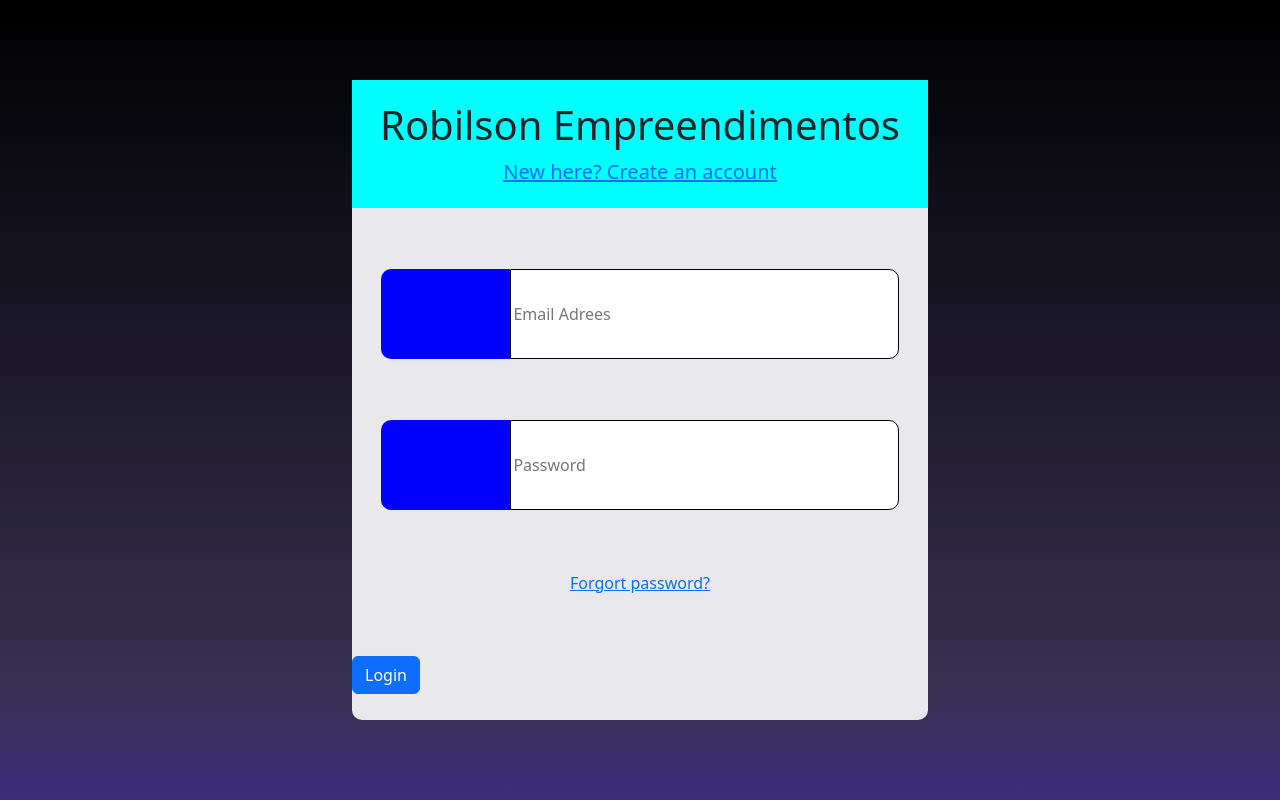
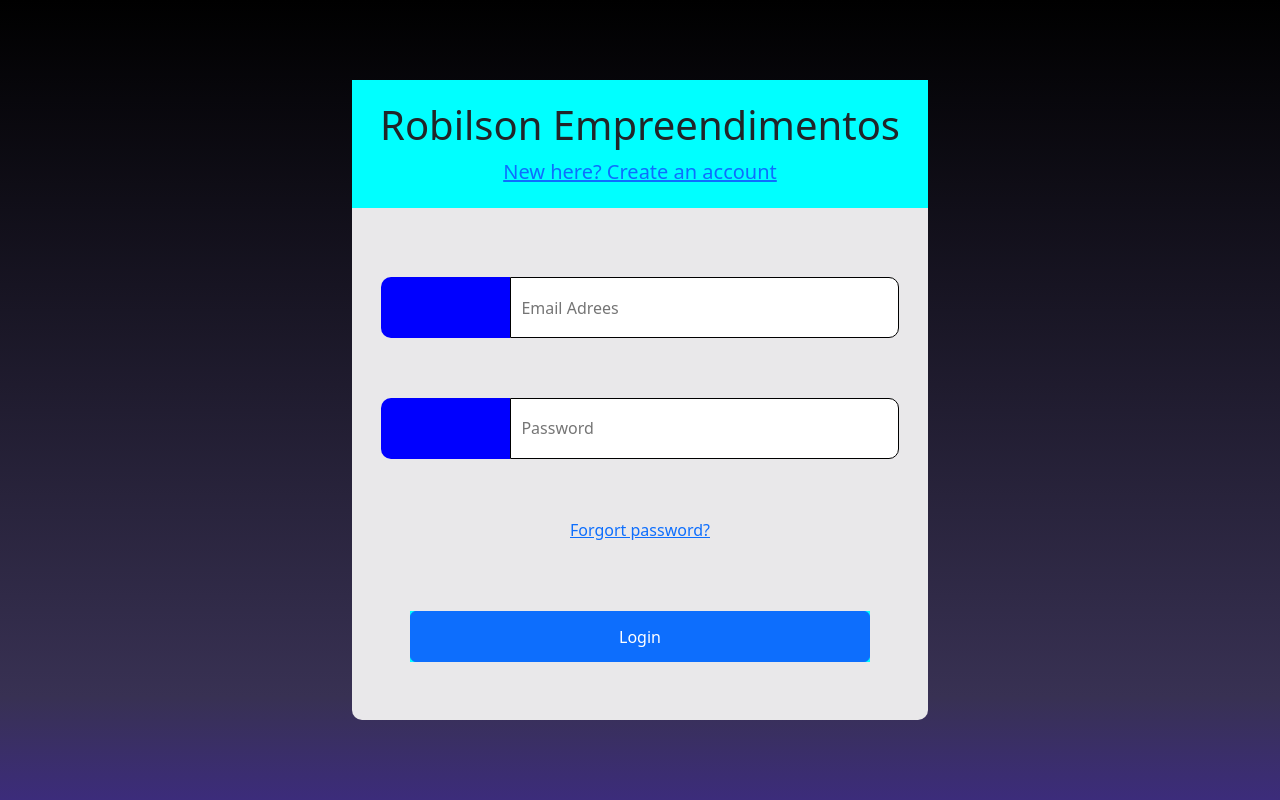
Before and after one commit to Gabz047/projetoLogin, a Vue app: page / in a window 1280 px wide. Built offline with nearby package versions, Linux system fonts and the light colour scheme.

Commit message:
login css in progress | just some changes in css: sizes of inputs and btns

```diff
--- a/src/views/login.vue
+++ b/src/views/login.vue
@@ -28,7 +28,7 @@ const required = {
         <a href="">Forgort password?</a>
       </div>
       <div class="c-btnLogin">
-        <button type="submit" class="btn btn-primary" @click="">Login</button>
+        <button type="submit" class="btn btn-primary" @click="login">Login</button>
       </div>
     </section>
   </main>
@@ -50,6 +50,15 @@ const required = {
     height: 80vh;
     border-radius: 10px;
     background-color: #E9E8EA;
+    display: flex;
+    flex-wrap: wrap;
+    flex-direction: column;
+    justify-content: space-between;
+    align-items: center;
+  }
+
+  .input {
+    padding: 10px;
   }
 
   .c-mainTxt {
@@ -69,7 +78,7 @@ const required = {
 
   .c-inputField {
     width: 100%;
-    height: 70%;
+    height: 60%;
     display: flex;
     flex-direction: column;
     justify-content: space-evenly;
@@ -78,7 +87,7 @@ const required = {
 
   .cput {
     width: 90%;
-    height: 20%;
+    height: 16%;
     display: flex;
     justify-content: space-between;
   }
@@ -103,4 +112,16 @@ const required = {
     border-radius: 0 10px 10px 0;
     border: 1px solid black;
   }
+
+  .c-btnLogin {
+    width: 80%;
+    height: 8%;
+    background-color: aqua;
+    margin-bottom: 10%;
+  }
+
+  .btn {
+    width: 100%;
+    height: 100%;
+  }
 </style>
```
